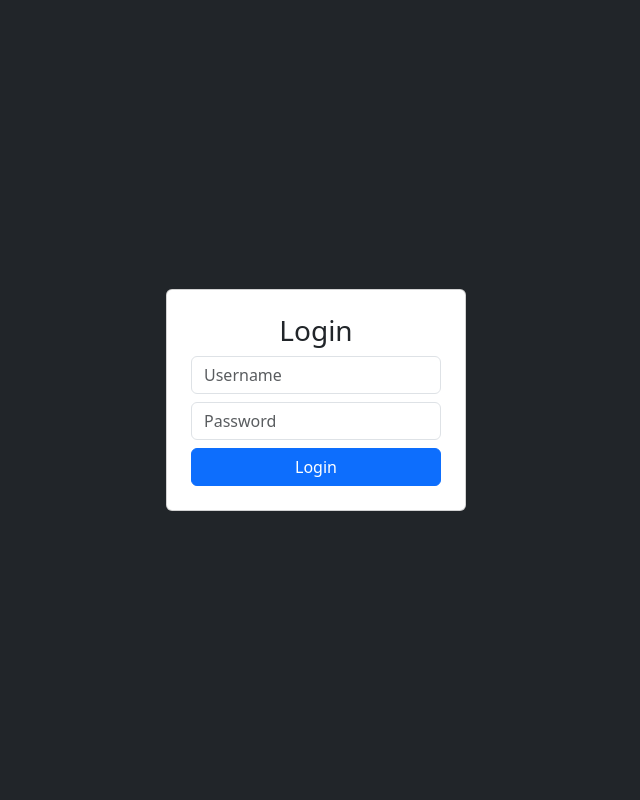
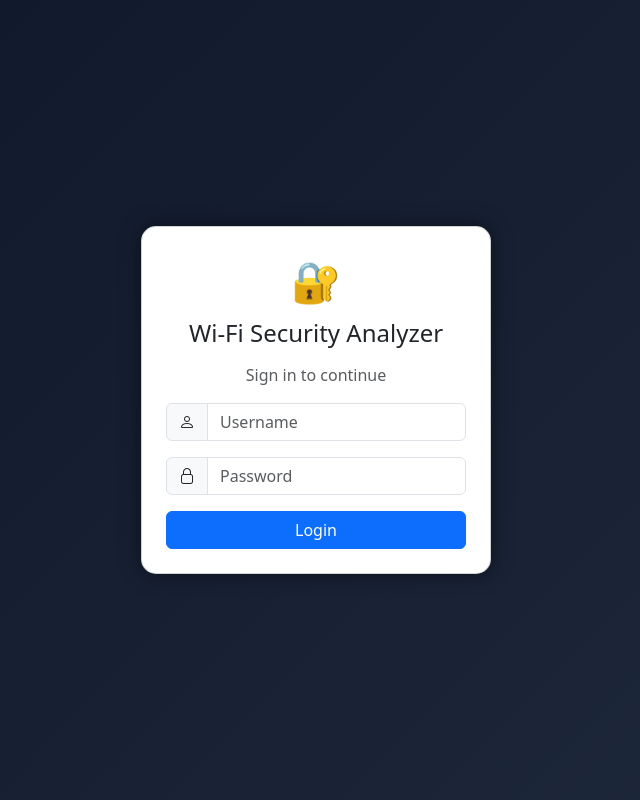
Before and after one commit to Ojas-597/WiFi-security-analyzer, a Flask app: template web_app/templates/login.html in a window 1280 px wide. Shown: the whole page, without its empty margins (324-964 px from the left). Run offline with Flask 3, Linux system fonts and the light colour scheme; the template is opened without the code that fills it, so the values that code supplies are empty.

Commit message:
Update login.html

```diff
--- a/web_app/templates/login.html
+++ b/web_app/templates/login.html
@@ -1,20 +1,64 @@
 <!DOCTYPE html>
-<html>
+<html lang="en">
 <head>
-    <title>Login</title>
+    <title>Login | Wi-Fi Security Analyzer</title>
+
+    <!-- Bootstrap -->
     <link href="https://cdn.jsdelivr.net/npm/bootstrap@5.3.0/dist/css/bootstrap.min.css" rel="stylesheet">
+
+    <!-- Icons -->
+    <link href="https://cdn.jsdelivr.net/npm/bootstrap-icons/font/bootstrap-icons.css" rel="stylesheet">
+
+    <style>
+        body {
+            background: linear-gradient(135deg, #0f172a, #1e293b);
+            height: 100vh;
+        }
+
+        .login-card {
+            border-radius: 15px;
+            box-shadow: 0px 0px 20px rgba(0,0,0,0.5);
+        }
+
+        .logo {
+            font-size: 40px;
+        }
+    </style>
 </head>
 
-<body class="bg-dark d-flex justify-content-center align-items-center" style="height:100vh;">
+<body class="d-flex justify-content-center align-items-center">
 
-<div class="card p-4" style="width:300px;">
-    <h3 class="text-center">Login</h3>
+<div class="card login-card p-4 text-center" style="width:350px;">
+
+    <!-- ICON -->
+    <div class="logo mb-2">🔐</div>
+
+    <h4 class="mb-3">Wi-Fi Security Analyzer</h4>
+    <p class="text-muted">Sign in to continue</p>
 
     <form method="POST">
-        <input class="form-control mb-2" name="username" placeholder="Username">
-        <input class="form-control mb-2" type="password" name="password" placeholder="Password">
+
+        <div class="input-group mb-3">
+            <span class="input-group-text"><i class="bi bi-person"></i></span>
+            <input class="form-control" name="username" placeholder="Username" required>
+        </div>
+
+        <div class="input-group mb-3">
+            <span class="input-group-text"><i class="bi bi-lock"></i></span>
+            <input class="form-control" type="password" name="password" placeholder="Password" required>
+        </div>
+
         <button class="btn btn-primary w-100">Login</button>
+
     </form>
+
+    <!-- OPTIONAL MESSAGE -->
+    {% if error %}
+        <div class="alert alert-danger mt-3">
+            {{ error }}
+        </div>
+    {% endif %}
+
 </div>
 
 </body>
```
